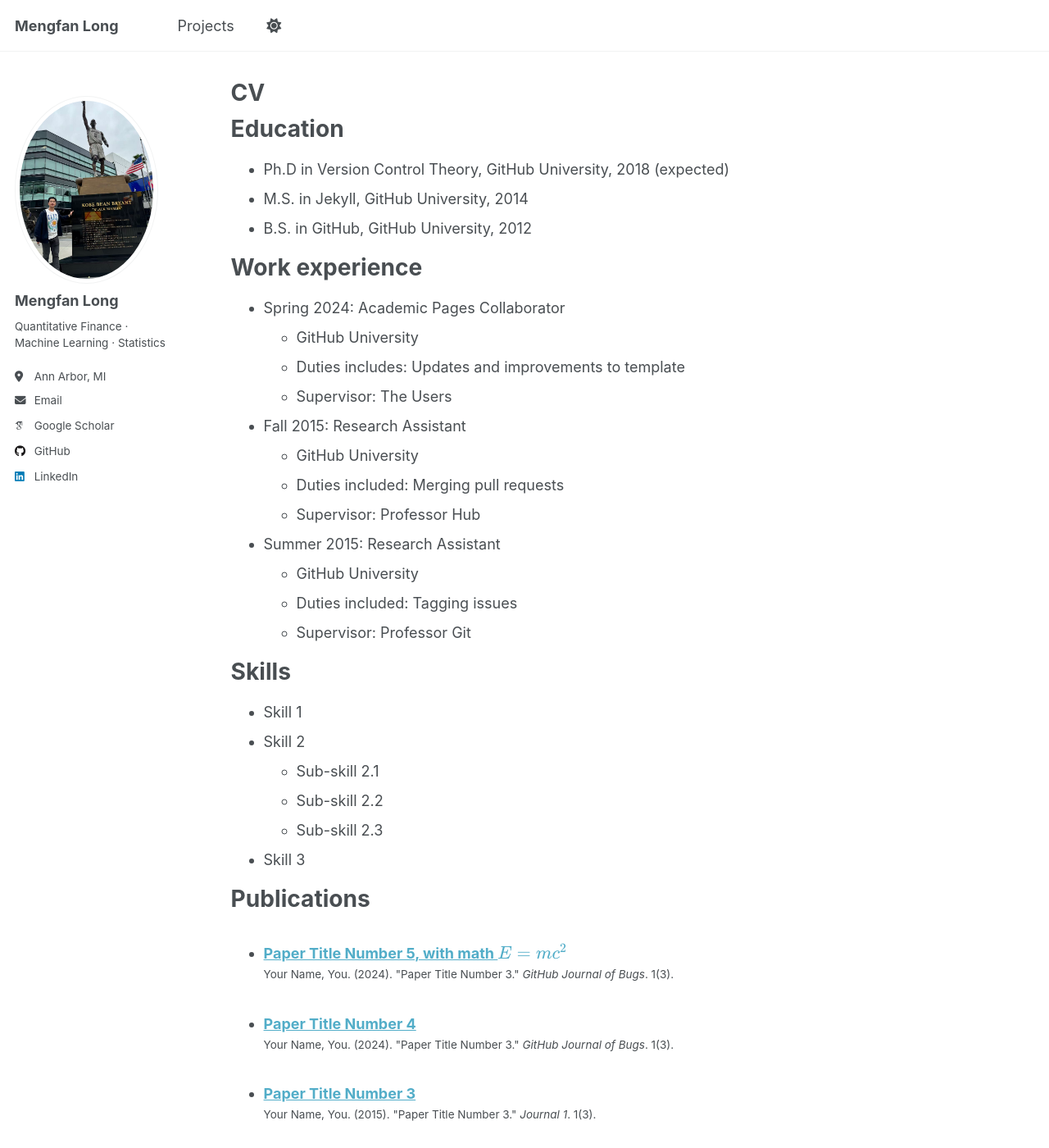
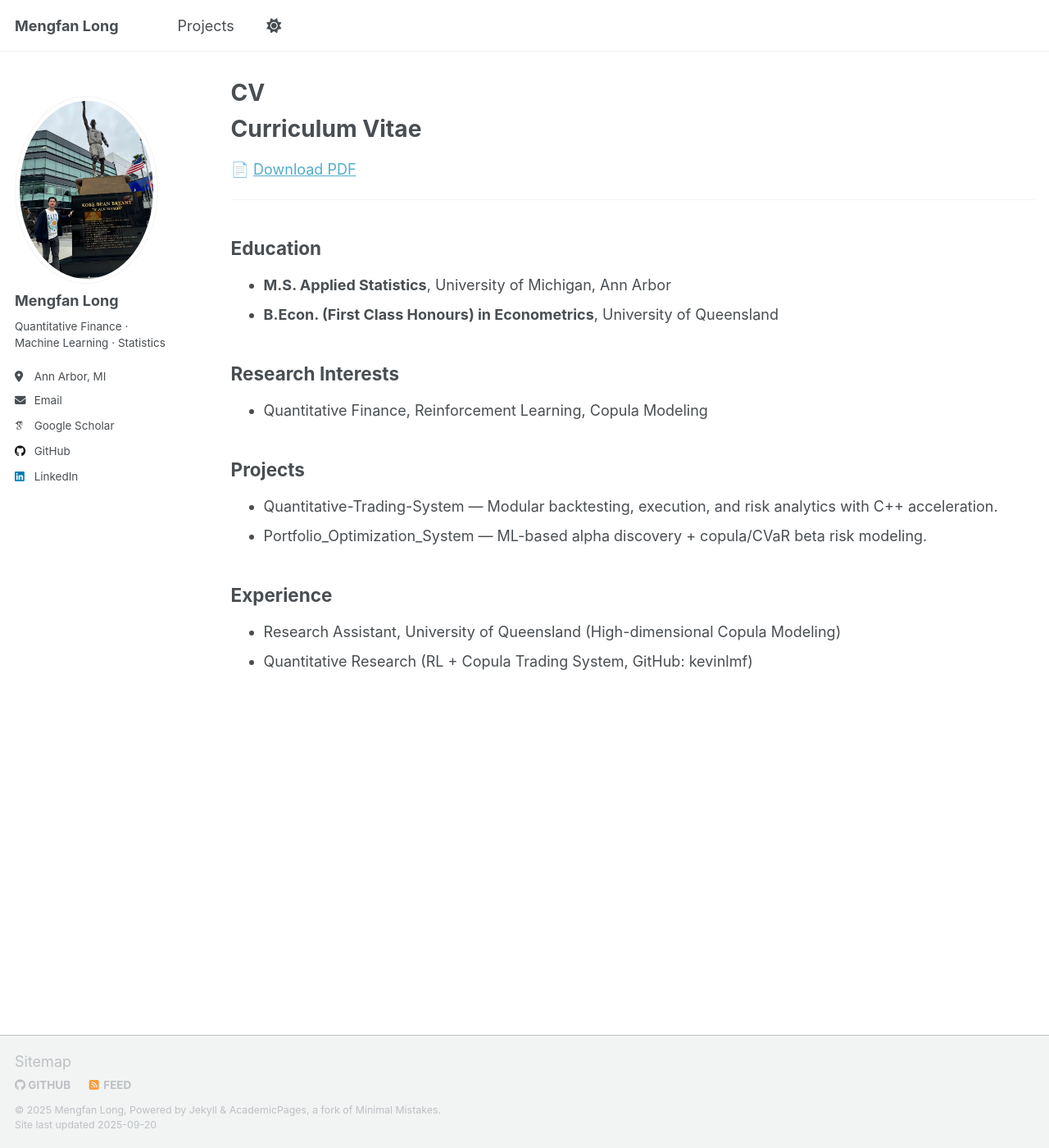
Before and after one commit to kevinlmf/kevinlmf.github.io, a Jekyll site: the page built from _pages/cv.md, in a window 1280 px wide and 1400 px high. Shown: the whole window at 82% size. Built offline with Jekyll 4.4.1, drawn with Linux system fonts in a browser that asks for light colours; some web fonts are replaced; a script that is not in the unit is left out; some of the changed text lies outside the part shown.

Commit message:
Update cv.md

```diff
--- a/_pages/cv.md
+++ b/_pages/cv.md
@@ -3,62 +3,25 @@ layout: archive
 title: "CV"
 permalink: /cv/
 author_profile: true
-redirect_from:
-  - /resume
 ---
 
-{% include base_path %}
+# Curriculum Vitae
 
-Education
-======
-* Ph.D in Version Control Theory, GitHub University, 2018 (expected)
-* M.S. in Jekyll, GitHub University, 2014
-* B.S. in GitHub, GitHub University, 2012
+📄 [Download PDF](files/Mengfan_Long_CV.pdf)
 
-Work experience
-======
-* Spring 2024: Academic Pages Collaborator
-  * GitHub University
-  * Duties includes: Updates and improvements to template
-  * Supervisor: The Users
+---
 
-* Fall 2015: Research Assistant
-  * GitHub University
-  * Duties included: Merging pull requests
-  * Supervisor: Professor Hub
+## Education
+- **M.S. Applied Statistics**, University of Michigan, Ann Arbor
+- **B.Econ. (First Class Honours) in Econometrics**, University of Queensland
 
-* Summer 2015: Research Assistant
-  * GitHub University
-  * Duties included: Tagging issues
-  * Supervisor: Professor Git
+## Research Interests
+- Quantitative Finance, Reinforcement Learning, Copula Modeling
 
-Skills
-======
-* Skill 1
-* Skill 2
-  * Sub-skill 2.1
-  * Sub-skill 2.2
-  * Sub-skill 2.3
-* Skill 3
+## Projects
+- Quantitative-Trading-System — Modular backtesting, execution, and risk analytics with C++ acceleration.
+- Portfolio_Optimization_System — ML-based alpha discovery + copula/CVaR beta risk modeling.
 
-Publications
-======
-  <ul>{% for post in site.publications reversed %}
-    {% include archive-single-cv.html %}
-  {% endfor %}</ul>
-
-Talks
-======
-  <ul>{% for post in site.talks reversed %}
-    {% include archive-single-talk-cv.html  %}
-  {% endfor %}</ul>
-
-Teaching
-======
-  <ul>{% for post in site.teaching reversed %}
-    {% include archive-single-cv.html %}
-  {% endfor %}</ul>
-
-Service and leadership
-======
-* Currently signed in to 43 different slack teams
+## Experience
+- Research Assistant, University of Queensland (High-dimensional Copula Modeling)
+- Quantitative Research (RL + Copula Trading System, GitHub: kevinlmf)
```
